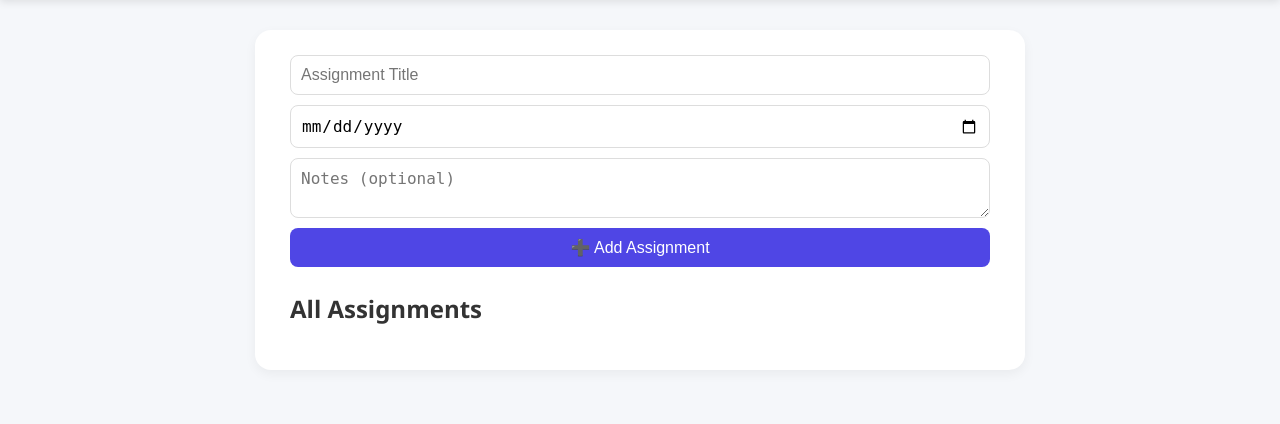
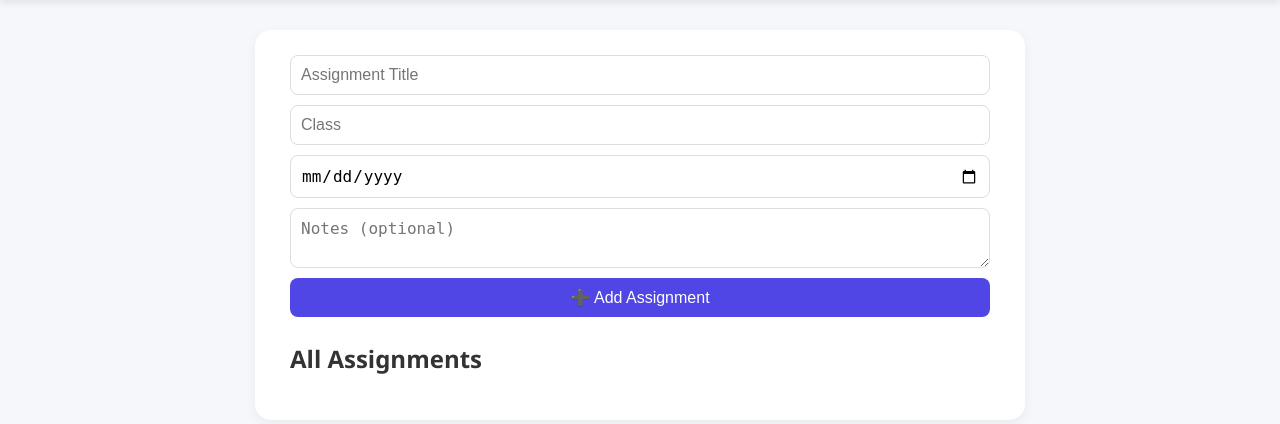
Before and after one commit to DevSpectra-bit/assignment, a Flask app: page / in a window 1280 px wide. Shown: the part 79-503 px from the top of the page. Run offline with Flask 3, Linux system fonts and the light colour scheme; data that the repository does not hold is empty.

Commit message:
Update index.html

```diff
--- a/templates/index.html
+++ b/templates/index.html
@@ -127,6 +127,7 @@
 
     <form action="/add" method="post">
       <input type="text" name="title" placeholder="Assignment Title" required>
+      <input type="text" name="class" placeholder="Class" required>
       <input type="date" name="due_date" required>
       <textarea name="notes" placeholder="Notes (optional)"></textarea>
       <button type="submit">➕ Add Assignment</button>
```
